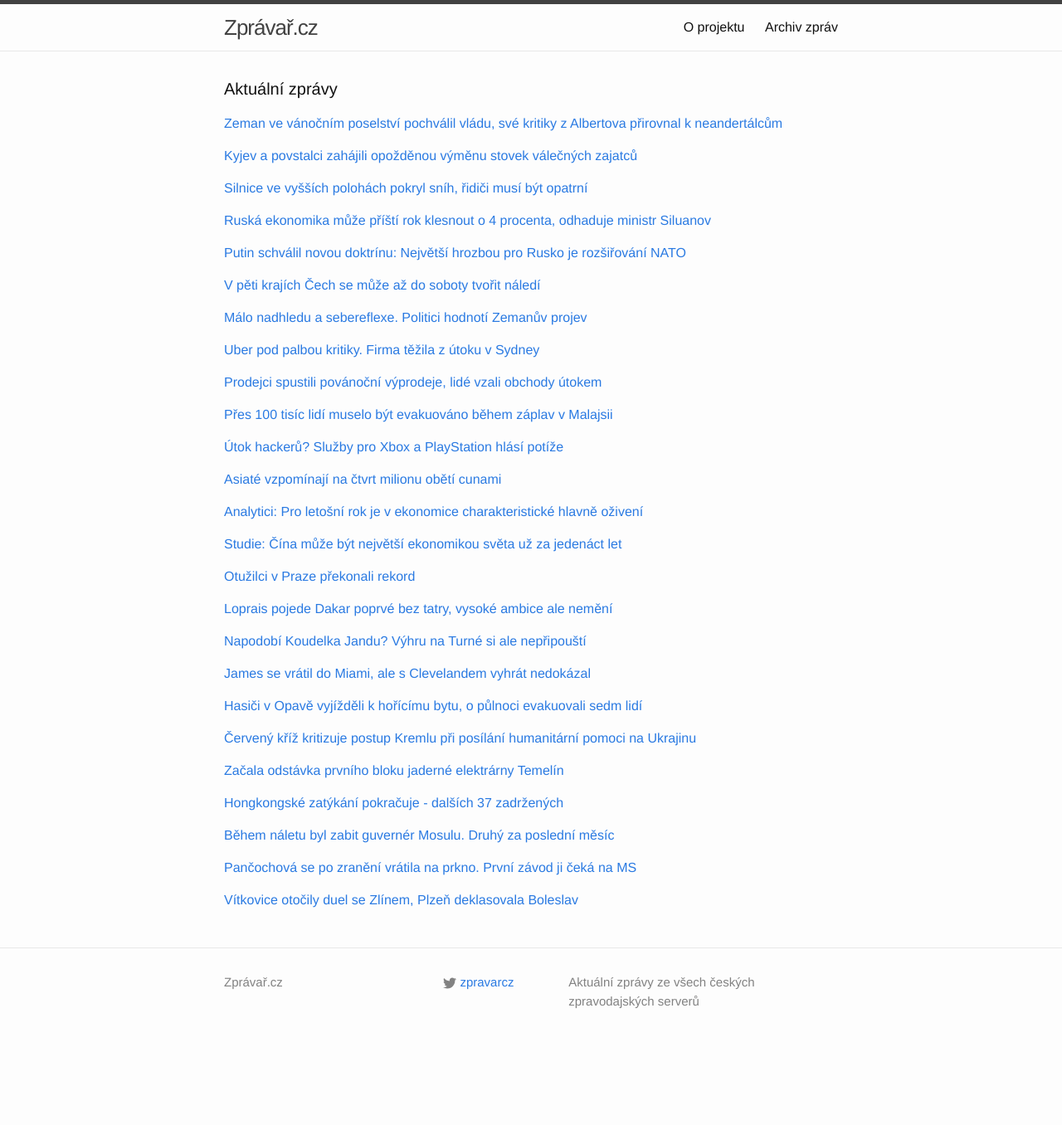
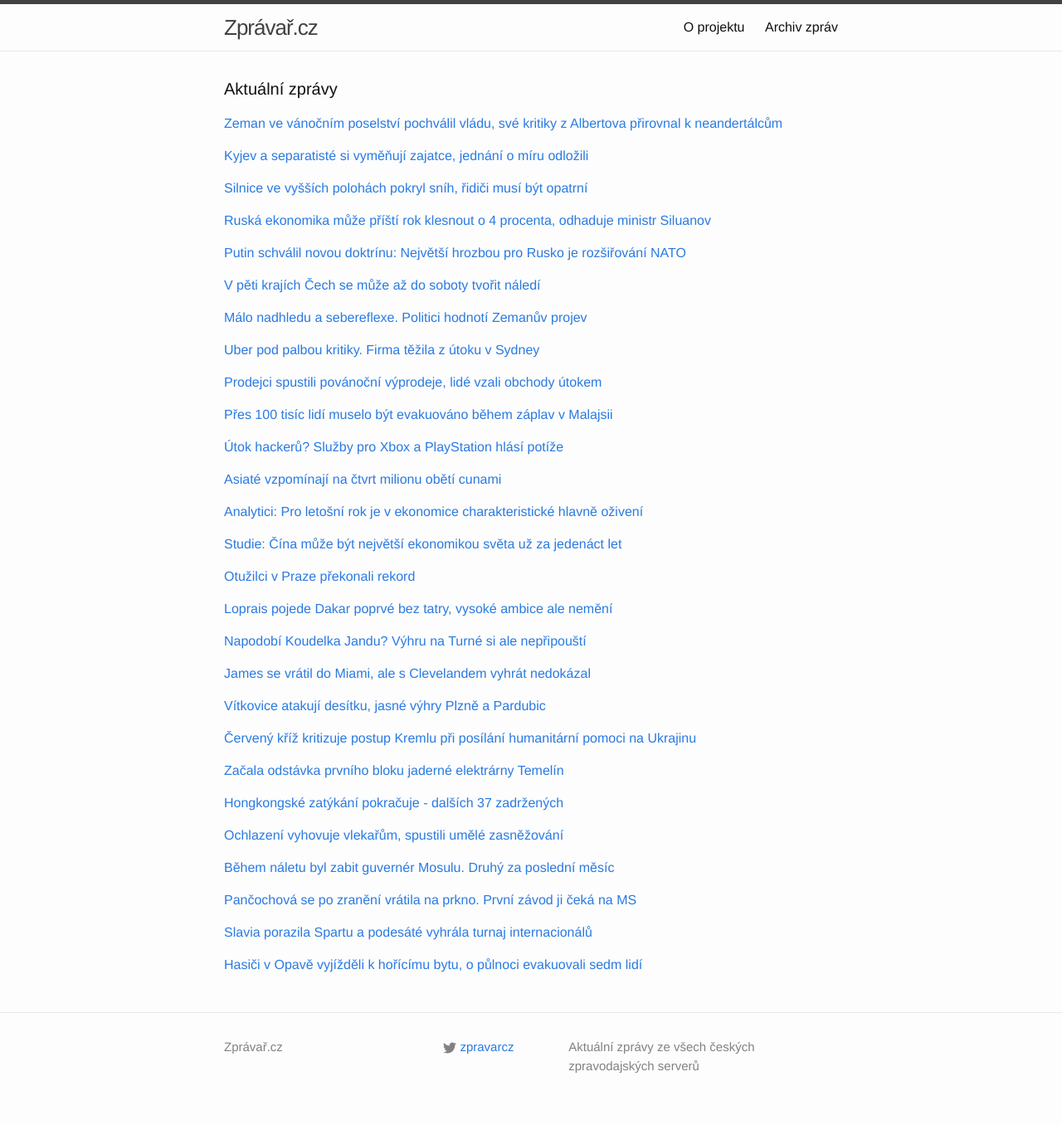
Before and after one commit to adliska/zpravar, a Jekyll site: the page built from index.html, in a window 1280 px wide. Shown: the whole page at 83% size. Built offline with Jekyll 4.4.1, drawn with Linux system fonts in a browser that asks for light colours; before the commit the page ends 1278 px from its top, so only the background shows below that.

Commit message:
zpravar news update

```diff
--- a/index.html
+++ b/index.html
@@ -34,9 +34,11 @@ layout: default
 <li><a href=http://www.ceskenoviny.cz/zpravy/zpravy/soucasna-vlada-dala-lidem-nadeji-rekl-zeman-v-poselstvi/1162429>Současná vláda dala lidem naději, řekl Zeman v poselství - www.ceskenoviny.cz</a></li>
 <li><a href=http://www.denik.cz/z_domova/milos-zeman-soucasna-vlada-dala-lidem-nadeji-roztocila-se-kola-ekonomiky-2014122.html>Miloš Zeman: Chci suverénní ČR, která nepodléhá vnějším tlakům - www.denik.cz</a></li>
 </ul>
-</div><p><a href="javascript:;" onclick="toggle_visibility('zpravy1')">Kyjev a povstalci zahájili opožděnou výměnu stovek válečných zajatců </a></p>
+</div><p><a href="javascript:;" onclick="toggle_visibility('zpravy1')">Kyjev a separatisté si vyměňují zajatce, jednání o míru odložili</a></p>
 <div id="zpravy1" style="display:none">
 <ul>
+<li><a href=http://zpravy.e15.cz/zahranicni/udalosti/kyjev-a-separatiste-si-vymenuji-zajatce-jednani-o-miru-odlozili-1148753>Kyjev a separatisté si vyměňují zajatce, jednání o míru odložili - zpravy.e15.cz</a></li>
+<li><a href=http://www.novinky.cz/zahranicni/evropa/357267-na-ukrajine-zacala-vymena-valecnych-zajatcu.html>Na Ukrajině začala výměna válečných zajatců  - www.novinky.cz</a></li>
 <li><a href=http://www.lidovky.cz/kyjev-a-povstalci-zahajili-vymenu-stovek-valecnych-zajatcu-pq5-/zpravy-svet.aspx?c=A141226_190113_ln_zahranici_sho>Kyjev a povstalci zahájili opožděnou výměnu stovek válečných zajatců  - www.lidovky.cz</a></li>
 <li><a href=http://www.tyden.cz/rubriky/zahranici/rusko-a-okoli/kyjev-a-povstalci-zahajili-vymenu-stovek-valecnych-zajatcu_328382.html>Kyjev a povstalci zahájili výměnu stovek válečných zajatců - www.tyden.cz</a></li>
 <li><a href=http://zahranicni.ihned.cz/evropa-slovensko/c1-63301960-ukrajina-a-separatiste-si-vymenili-370-zajatcu-mirova-jednani-ale-stoji>Ukrajina a separatisté si vyměnili 370 zajatců. Mírová jednání ale stojí - zahranicni.ihned.cz</a></li>
@@ -217,12 +219,13 @@ layout: default
 <li><a href=http://www.sportovninoviny.cz/zpravy/james-se-vratil-do-miami-ale-s-clevelandem-vyhrat-nedokazal/1162461>James se vrátil do Miami, ale s Clevelandem vyhrát nedokázal - www.sportovninoviny.cz</a></li>
 <li><a href=http://www.denik.cz/ostatni_sport/pikantni-bitva-james-se-vratil-do-miami-cleveland-ale-k-vyhre-nedovedl-20141226.html>Pikantní bitva. James se vrátil do Miami, Cleveland k výhře nedovedl - www.denik.cz</a></li>
 </ul>
-</div><p><a href="javascript:;" onclick="toggle_visibility('zpravy18')">Hasiči v Opavě vyjížděli k hořícímu bytu, o půlnoci evakuovali sedm lidí</a></p>
+</div><p><a href="javascript:;" onclick="toggle_visibility('zpravy18')">Vítkovice atakují desítku, jasné výhry Plzně a Pardubic</a></p>
 <div id="zpravy18" style="display:none">
 <ul>
-<li><a href=http://ostrava.idnes.cz/pozar-obyvaciho-pokoje-v-opave-dzb-/ostrava-zpravy.aspx?c=A141226_114221_ostrava-zpravy_kol>Hasiči v Opavě vyjížděli k hořícímu bytu, o půlnoci evakuovali sedm lidí - ostrava.idnes.cz</a></li>
-<li><a href=http://zpravy.aktualne.cz/regiony/pri-pozaru-v-opave-se-zranili-ctyri-lide-nadychali-se-koure/r~9bea7f128ce311e4b98c002590604f2e/>Při požáru v Opavě se zranili čtyři lidé, nadýchali se kouře - zpravy.aktualne.cz</a></li>
-<li><a href=http://www.novinky.cz/krimi/357247-pri-pozaru-v-opavskem-byte-se-zranili-ctyri-lide.html>Při požáru v opavském bytě se zranili čtyři lidé - www.novinky.cz</a></li>
+<li><a href=http://www.sportovninoviny.cz/zpravy/vitkovice-atakuji-desitku-jasne-vyhry-plzne-a-pardubic/1162376>Vítkovice atakují desítku, jasné výhry Plzně a Pardubic - www.sportovninoviny.cz</a></li>
+<li><a href=http://www.sportovninoviny.cz/zpravy/vitkovice-otocily-duel-se-zlinem-plzen-deklasovala-boleslav/1162376>Vítkovice otočily duel se Zlínem, Plzeň deklasovala Boleslav - www.sportovninoviny.cz</a></li>
+<li><a href=http://hokej.idnes.cz/hokejova-extraliga-31-kolo-0ym-/hokej.aspx?c=A141223_2126522_hokej_tof>Vítkovice otočily se Zlínem, Vary s Hradcem. Plzeň rozbila Boleslav - hokej.idnes.cz</a></li>
+<li><a href=http://www.sportovninoviny.cz/zpravy/vitkovice-otocily-duel-se-zlinem-plzen-deklasovala-vary/1162376>Vítkovice otočily duel se Zlínem, Plzeň deklasovala Vary - www.sportovninoviny.cz</a></li>
 </ul>
 </div><p><a href="javascript:;" onclick="toggle_visibility('zpravy19')">Červený kříž kritizuje postup Kremlu při posílání humanitární pomoci na Ukrajinu</a></p>
 <div id="zpravy19" style="display:none">
@@ -245,25 +248,39 @@ layout: default
 <li><a href=http://www.lidovky.cz/policie-v-hong-kongu-zadrzela-dalsich-37-demonstrantu-pc5-/zpravy-svet.aspx?c=A141226_072844_ln_zahranici_Ele>Policie v Hong Kongu zadržela dalších 37 demonstrantů  - www.lidovky.cz</a></li>
 <li><a href=http://zpravy.aktualne.cz/zahranici/policie-v-hongkongu-zadrzela-v-ulicich-dalsi-demonstranty/r~720b42a68cc711e486b9002590604f2e/>Policie v Hongkongu zadržela v ulicích další demonstranty - zpravy.aktualne.cz</a></li>
 </ul>
-</div><p><a href="javascript:;" onclick="toggle_visibility('zpravy22')">Během náletu byl zabit guvernér Mosulu. Druhý za poslední měsíc </a></p>
+</div><p><a href="javascript:;" onclick="toggle_visibility('zpravy22')">Ochlazení vyhovuje vlekařům, spustili umělé zasněžování</a></p>
 <div id="zpravy22" style="display:none">
+<ul>
+<li><a href=http://zpravy.aktualne.cz/domaci/ochlazeni-vyhovuje-vlekarum-spustili-umele-zasnezovani/r~09d503348d2b11e4b98c002590604f2e/>Ochlazení vyhovuje vlekařům, spustili umělé zasněžování - zpravy.aktualne.cz</a></li>
+<li><a href=http://www.ceskatelevize.cz/ct24/domaci/296439-cesko-zasypal-snih-vlekari-pustili-snehova-dela/>Česko zasypal sníh, vlekaři pustili sněhová děla - www.ceskatelevize.cz</a></li>
+<li><a href=http://www.ceskatelevize.cz/ct24/domaci/296439-cesko-zasypal-snih-vlekari-pustily-snehova-dela/>Česko zasypal sníh, vlekaři pustily sněhová děla - www.ceskatelevize.cz</a></li>
+</ul>
+</div><p><a href="javascript:;" onclick="toggle_visibility('zpravy23')">Během náletu byl zabit guvernér Mosulu. Druhý za poslední měsíc </a></p>
+<div id="zpravy23" style="display:none">
 <ul>
 <li><a href=http://www.lidovky.cz/behem-naletu-byl-zabit-guverner-mosulu-druhy-za-posledni-mesic-pvg-/zpravy-svet.aspx?c=A141226_092041_ln_zahranici_Ele>Během náletu byl zabit guvernér Mosulu. Druhý za poslední měsíc  - www.lidovky.cz</a></li>
 <li><a href=http://www.ceskatelevize.cz/ct24/svet/296438-boj-proti-is-guverner-mosulu-padl-pentagon-ma-plan-na-dobyti-mesta/>Boj proti IS: Guvernér Mosulu padl, Pentagon má plán na dobytí města - www.ceskatelevize.cz</a></li>
 <li><a href=http://zpravy.aktualne.cz/zahranici/koalicni-letadla-zabila-dalsiho-guvernera-irackeho-mosulu/r~4a33a5d48cd611e498be002590604f2e/>Koaliční letadla zabila dalšího guvernéra iráckého Mosulu - zpravy.aktualne.cz</a></li>
 </ul>
-</div><p><a href="javascript:;" onclick="toggle_visibility('zpravy23')">Pančochová se po zranění vrátila na prkno. První závod ji čeká na MS</a></p>
-<div id="zpravy23" style="display:none">
+</div><p><a href="javascript:;" onclick="toggle_visibility('zpravy24')">Pančochová se po zranění vrátila na prkno. První závod ji čeká na MS</a></p>
+<div id="zpravy24" style="display:none">
 <ul>
 <li><a href=http://www.denik.cz/zimni_sporty/pancochova-se-po-zraneni-vratila-na-prkno-prvni-start-ji-ceka-na-ms-20141226.html>Pančochová se po zranění vrátila na prkno. První závod ji čeká na MS - www.denik.cz</a></li>
 <li><a href=http://www.sportovninoviny.cz/zpravy/pancochova-uz-trenuje-prvni-zavod-pojede-na-mistrovstvi-sveta/1162481>Pančochová už trénuje, první závod pojede na mistrovství světa - www.sportovninoviny.cz</a></li>
 <li><a href=http://sport.aktualne.cz/pancochova-travi-vanoce-v-usa-letet-domu-kvuli-nim-je-drahe/r~bd0de9e48ce911e4a7d8002590604f2e/>Pančochová tráví Vánoce v USA. Letět domů kvůli nim je drahé - sport.aktualne.cz</a></li>
 </ul>
-</div><p><a href="javascript:;" onclick="toggle_visibility('zpravy24')">Vítkovice otočily duel se Zlínem, Plzeň deklasovala Boleslav</a></p>
-<div id="zpravy24" style="display:none">
+</div><p><a href="javascript:;" onclick="toggle_visibility('zpravy25')">Slavia porazila Spartu a podesáté vyhrála turnaj internacionálů</a></p>
+<div id="zpravy25" style="display:none">
 <ul>
-<li><a href=http://www.sportovninoviny.cz/zpravy/vitkovice-otocily-duel-se-zlinem-plzen-deklasovala-boleslav/1162376>Vítkovice otočily duel se Zlínem, Plzeň deklasovala Boleslav - www.sportovninoviny.cz</a></li>
-<li><a href=http://hokej.idnes.cz/hokejova-extraliga-31-kolo-0ym-/hokej.aspx?c=A141223_2126522_hokej_tof>Vítkovice otočily se Zlínem, Vary s Hradcem. Plzeň rozbila Boleslav - hokej.idnes.cz</a></li>
-<li><a href=http://www.sportovninoviny.cz/zpravy/vitkovice-otocily-duel-se-zlinem-plzen-deklasovala-vary/1162376>Vítkovice otočily duel se Zlínem, Plzeň deklasovala Vary - www.sportovninoviny.cz</a></li>
+<li><a href=http://www.sportovninoviny.cz/zpravy/slavia-porazila-spartu-a-podesate-vyhrala-turnaj-internacionalu/1162590>Slavia porazila Spartu a podesáté vyhrála turnaj internacionálů - www.sportovninoviny.cz</a></li>
+<li><a href=http://fotbal.idnes.cz/fotbalovy-turnaj-internacionalu-dq0-/fot_dsouteze.aspx?c=A141226_185650_fot_dsouteze_ald>Vánoční turnaj internacionálů vyhrála Slavia. Ve finále zdolala Spartu - fotbal.idnes.cz</a></li>
+<li><a href=http://www.denik.cz/fotbal/vanocni-turnaj-internacionalu-patril-slavii-predstavili-se-smicer-i-berger-20141.html>Vánoční turnaj internacionálů patřil Slavii. Šmicer hrál po boku Bergera - www.denik.cz</a></li>
+</ul>
+</div><p><a href="javascript:;" onclick="toggle_visibility('zpravy26')">Hasiči v Opavě vyjížděli k hořícímu bytu, o půlnoci evakuovali sedm lidí</a></p>
+<div id="zpravy26" style="display:none">
+<ul>
+<li><a href=http://ostrava.idnes.cz/pozar-obyvaciho-pokoje-v-opave-dzb-/ostrava-zpravy.aspx?c=A141226_114221_ostrava-zpravy_kol>Hasiči v Opavě vyjížděli k hořícímu bytu, o půlnoci evakuovali sedm lidí - ostrava.idnes.cz</a></li>
+<li><a href=http://zpravy.aktualne.cz/regiony/pri-pozaru-v-opave-se-zranili-ctyri-lide-nadychali-se-koure/r~9bea7f128ce311e4b98c002590604f2e/>Při požáru v Opavě se zranili čtyři lidé, nadýchali se kouře - zpravy.aktualne.cz</a></li>
+<li><a href=http://www.novinky.cz/krimi/357247-pri-pozaru-v-opavskem-byte-se-zranili-ctyri-lide.html>Při požáru v opavském bytě se zranili čtyři lidé - www.novinky.cz</a></li>
 </ul>
 </div></div>
```
